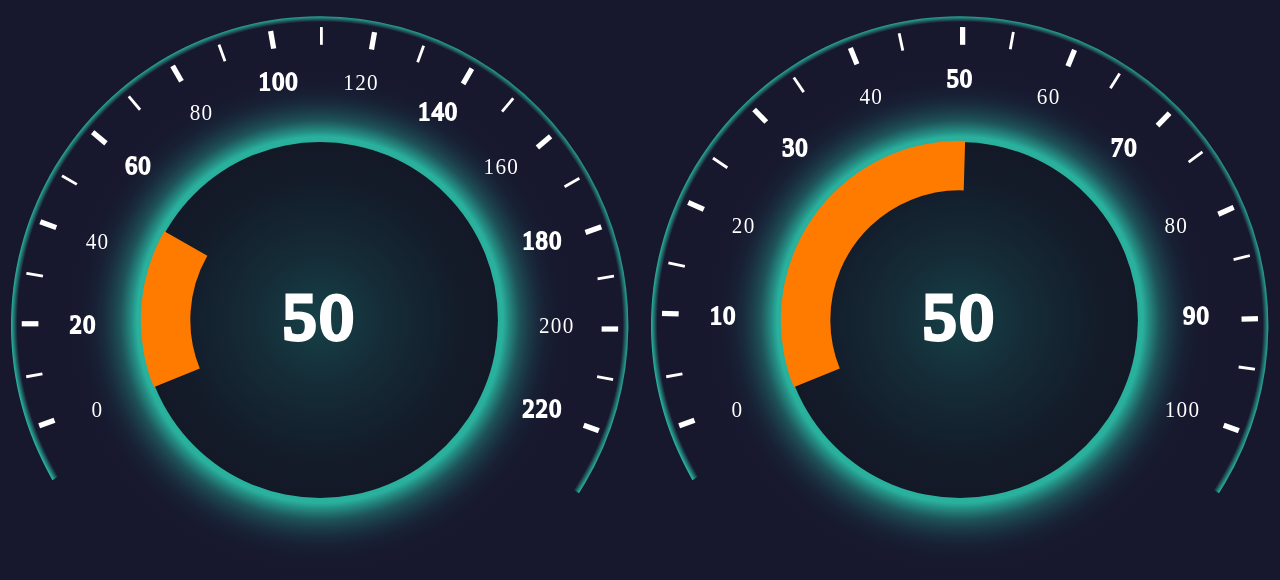
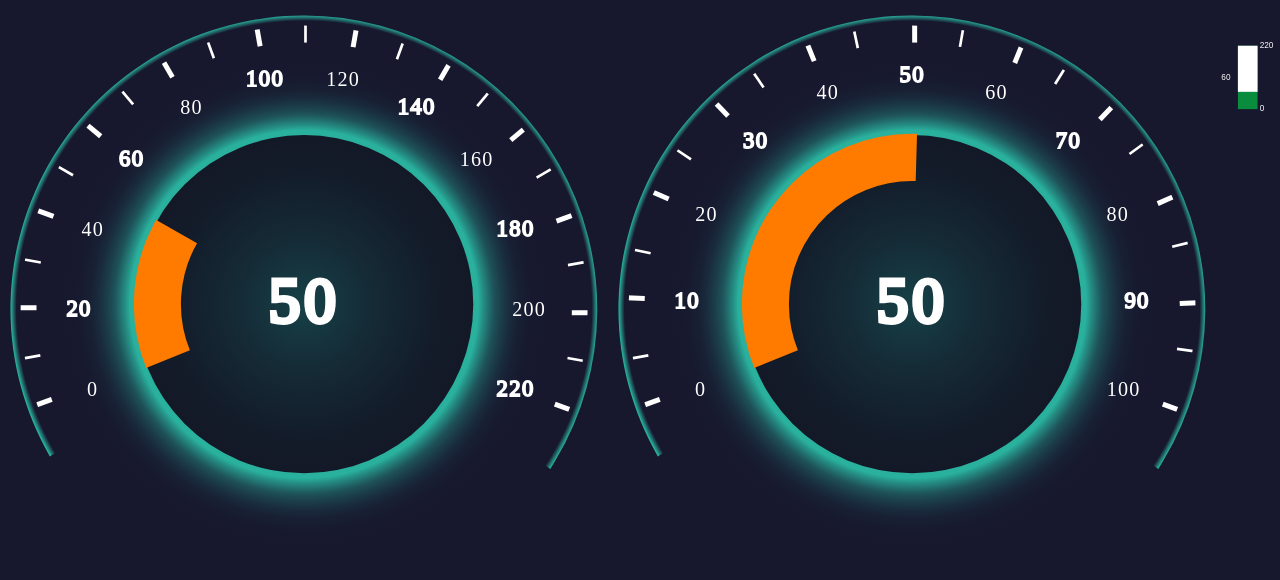
Before and after one commit to alex-eug/gauge-component, a React (Create React App) app: page / in a window 1280 px wide. Shown: the top 580 px of the page. Built offline with nearby package versions, Linux system fonts and the light colour scheme.

Commit message:
create-horizontal-gauge

```diff
--- a/src/App.js
+++ b/src/App.js
@@ -1,5 +1,6 @@
 import './App.css'
 import Gauge from './components/Gauge';
+import GaugeColonne from './components/GaugeColonne';
 
 function App() {
 
@@ -17,6 +18,12 @@ function App() {
         currentValue={50}
         step={11}
       />
+
+      <GaugeColonne
+        currentValue={60}
+        minRange={0}
+        maxRange={220}
+      />
     </div>
   );
 }
--- a/src/components/Gauge/gauge.css
+++ b/src/components/Gauge/gauge.css
@@ -52,7 +52,7 @@
 .cls-11,
 .cls-8 {
   stroke: #fff;
-  stroke-miterlimit: 10;
+  stroke-miterlimit: 2;
 }
 
 .cls-10,
--- /dev/null
+++ b/src/components/GaugeColonne/GaugeColonne.js
@@ -0,0 +1,25 @@
+import React from 'react'
+import './gaugeColonne.css'
+
+const GaugeColonne = ({ currentValue, minRange, maxRange }) => {
+    function map_range(value, low1, high1, low2, high2) {
+        return low2 + (high2 - low2) * (value - low1) / (high1 - low1);
+      }
+    return (
+        <svg width="100pt" height="100pt" version="1.1" viewBox="0 0 100 100" xmlns="http://www.w3.org/2000/svg" >
+            <g>
+                <rect x="33" y="17" width="31" height="100%" fill="#098c3d" stroke-width="16" />
+
+            </g>
+
+            <g className="animated__gauge">
+                <rect x="33" y="17" width="31" height={`calc(100% - ${map_range(currentValue,minRange,maxRange,0,100)}%`} fill="white" stroke-width="16" />
+                <text x="6.8243432" y="57.777393" fill="white" font-family="sans-serif" font-size="13px" stroke-width=".33" style={{ lineHeight: "1.25" }} ><tspan x="6.8243432" y="71" stroke-width=".33">{currentValue}</tspan></text>
+                <text x="67.299522" y="21.324938" fill="white" font-family="sans-serif" font-size="13px" stroke-width=".33" style={{ lineHeight: "1.25" }} ><tspan x="67.299522" y="21.324938" stroke-width=".33">{maxRange}</tspan></text>
+                <text x="67.299522" y="84.017532" fill="white" font-family="sans-serif" font-size="13px" stroke-width=".33" style={{ lineHeight: "1.25" }} ><tspan x="67.299522" y="120" stroke-width=".33">{minRange}</tspan></text>
+            </g>
+        </svg>
+    )
+}
+
+export default GaugeColonne
--- /dev/null
+++ b/src/components/GaugeColonne/index.js
@@ -0,0 +1,2 @@
+import GaugeColonne from './GaugeColonne'
+export default GaugeColonne
```
Also changed, not shown: src/components/GaugeColonne/gaugeColonne.css (added).
